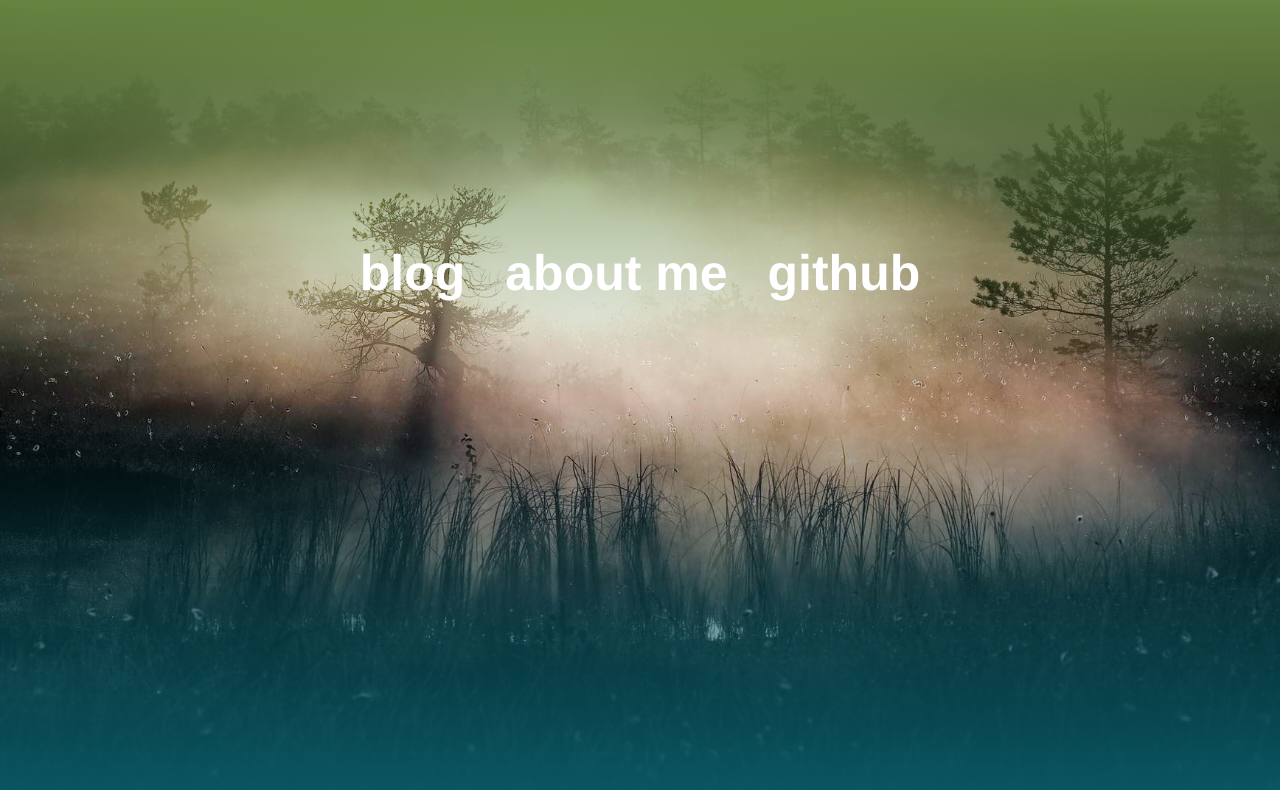
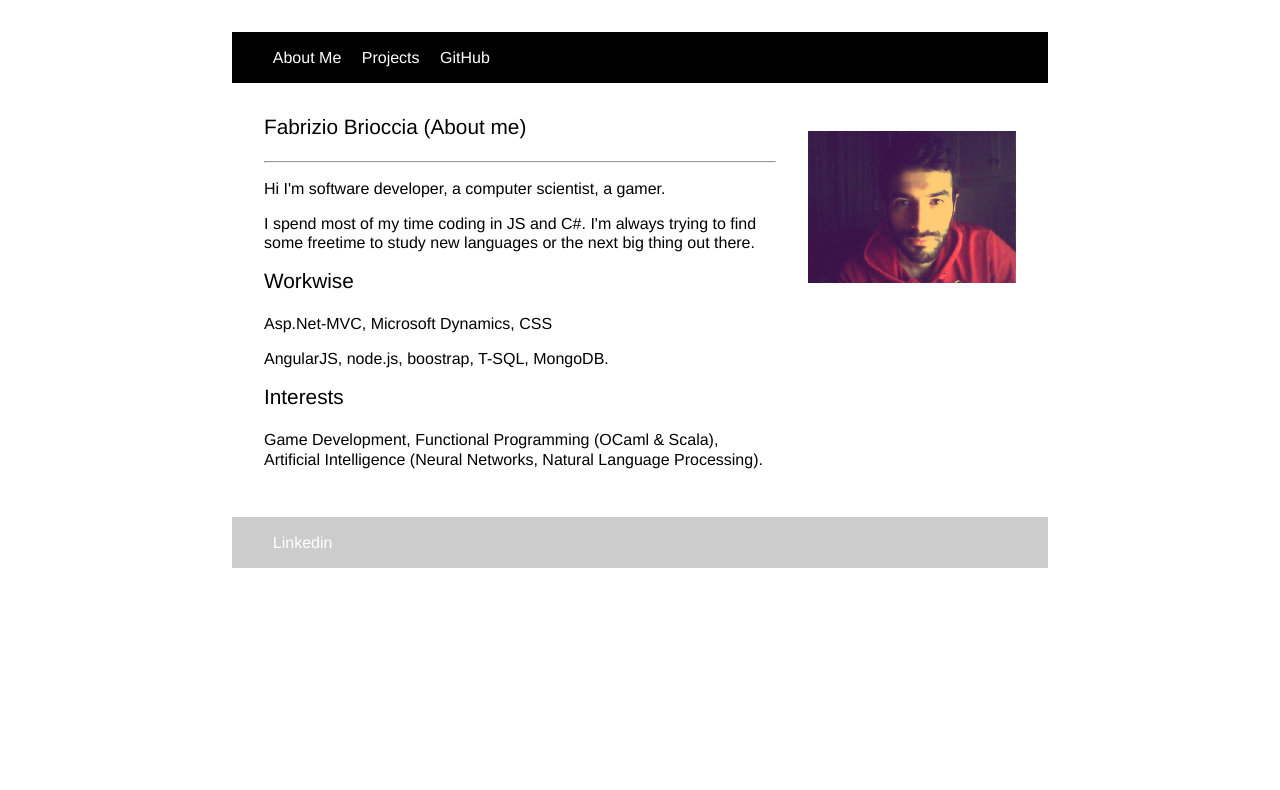
Before and after one commit to fbrioccia/fbrioccia.github.io, a plain HTML site: page index.html in a window 1280 px wide. Drawn offline with Linux system fonts and the light colour scheme.

Commit message:
New Site

```diff
--- /dev/null
+++ b/Content/Styles/styles4.css
@@ -0,0 +1,133 @@
+body {
+	margin:0;
+	padding:0;
+	color:#000;
+	background:#fff;
+	font:1em/1.2 helvetica,arial,sans-serif
+}
+h1 {
+	margin:0;
+	font-size:1.5em;
+	font-weight:500
+}
+h2,h3 {
+	margin:0 0 1em;
+	font-size:1.3em;
+	font-weight:500
+}
+
+.container {
+	max-width:51em;
+	margin:0 auto
+}
+.header {
+	padding:1em
+}
+.nav-bar {
+	color:#fff;
+	background-color:#000
+}
+.content {
+	padding:1em
+}
+.main {
+	margin-bottom:1em
+}
+.aside {
+	margin-bottom:1em
+}
+.footer {
+	clear:both;
+	padding:1em;
+	background-color:#ccc
+}
+.nav {
+	margin:0;
+	padding:0;
+	list-style:none
+}
+.nav li {
+	display:inline;
+	margin:0
+}
+.nav a {
+	display:block;
+	padding:0.7em 1.25em;
+	color:#fff;
+	text-decoration:none;
+	border-bottom:1px solid gray
+}
+.nav a:link {
+	color:#fff
+}
+.nav a:visited {
+	color:#fff
+}
+.nav a:focus {
+	color:orange;
+	font-weight: bolder;
+}
+.nav a:hover {
+	color:orange;
+	font-weight: bolder;
+}
+.nav a:active {
+	color:#fff;
+	background-color:red
+}
+
+.photo{
+    max-width: 100%;
+    max-height: 100%;
+}
+.fixed{
+    width: 200px;
+}
+.flex-item{
+    flex-grow: 1;
+}
+.doublediv{
+    display: flex;
+}
+
+@media (min-width:800px) {
+	.header {
+		padding:1em 5%
+	}
+	.nav-bar {
+		padding:1em 5%
+	}
+	.nav li {
+		display:inline;
+		margin:0 1em 0 0
+	}
+	.nav a {
+		display:inline;
+		padding:0;
+		border-bottom:0
+	}
+	.content {
+		overflow:hidden;
+		padding:2em 0 1em
+	}
+	.main {
+		float:left;
+		width:32em;
+		margin:0 2em 1em 2em
+	}
+	.aside {
+		float:left;
+		width:13em;
+		margin-bottom:1em
+	}
+	.footer {
+		padding:1em 5%
+	}
+
+}
+
+@media (max-width:800px) {
+     img{
+       display: none;
+    }
+}
--- a/index.html
+++ b/index.html
@@ -1,77 +1,55 @@
-<HTML>
+<html lang=en>
 
-<Head>
-    <meta name="viewport" content="width=device-width, initial-scale=1.0">
-    <link href="Content/Styles/front.css" rel="stylesheet" type="text/css">
-
-</Head>
+<head>
+    <meta charset=utf-8>
+    <title>Curriculum Vitae</title>
+    <link rel=stylesheet href=Content\Styles\styles4.css>
+</head>
 
 <body>
-    <div class="bg-img">
-        <div class="top-div">
-            <br>
-            <ul>
-                <li><a href="#"id="back">Back</a></li>
-            </ul></div>
-        <div class="navBar">
-            <ul>
-                <li><a href="#">blog</a></li>
-                <li><a id="about" href="javascript:;">about me</a></li>
-                <li><a target="_blank" href="https://github.com/fbrioccia">Github</a></li>
+    <div class=container>
+        <div class=header>
+            <!--<h1>Sample 4 - Em width layout - "Liquid layouts the easy way"</h1>-->
+        </div>
+        <div class=nav-bar>
+            <ul class=nav>
+                 <li><a href="#">About Me</a></li>
+                <li><a href="projects.html">Projects</a></li>
+                <li><a href="https://github.com/fbrioccia/">GitHub</a></li>
             </ul>
         </div>
-        <div class="bottom-div">
-            <div class="central-div">
-                <div class="cv-div">
-                    <div class="cv-left">
-                        <div class="cv-photo">
-                            <img src="Content/Images/download.jpg">
-                        </div>
-                        <div class="separator">
-                        </div>
-                    </div>
-                    <div class="cv-right">
-                        <div class="cv-photoText">
-                            <h3>fabrizio brioccia</h3>
-                            <P>Software Developer</P>
-                            </br>
-                            <p class="bold">Get in touch</p>
-                            <P>fabrizio.brioccia@gmail.com</P>
+        <div class=content>
+            <div class=main>
+                <h2>Fabrizio Brioccia (About me)</h2>
+                <hr>
+                <p>Hi I'm software developer, a computer scientist, a gamer.</P>
 
-                        </div>
+                <P>I spend most of my time coding in JS and C#. I'm always trying to find some freetime to study new languages
+                    or the next big thing out there.</P>
+                <h3>Workwise</h3>
+                <p>Asp.Net-MVC, Microsoft Dynamics, CSS</p>
+                <p>AngularJS, node.js, boostrap, T-SQL, MongoDB. </p>
+                <h3>Interests</h3>
+                <P>Game Development, Functional Programming (OCaml & Scala), Artificial Intelligence (Neural Networks, Natural
+                    Language Processing).</p>
 
-                        <div class="cv-body">
-                            </br></br>
-                            <P>Hi I'm software developer, a computer scientist,</P>
-                            <P>a gamer.</P>
-                            </br>
-                            <P>I spend most of my time coding in JS and C#.</p>
-                            </br>
-                            <p>I'm always trying to find some freetime to study new languages (on the list: Ruby) or the next
-                                big thing out there.</P>
-                            </br>
-                            <P class="bold">Workwise</p>
-                            <p>Asp.Net-MVC, Microsoft Dynamics, CSS</p>
-                            <p>AngularJS, node.js, boostrap, T-SQL, MongoDB. </p>
-                            </br>
-                            <P class="bold">Interests</p>
-                            <p>My interest in the field of Computer Science are mainly:</P>
-                            </br>
-                            <P>Game Development, Functional Programming (OCaml & Scala), Artificial Intelligence (Neural Networks,
-                                Natural Language Processing).</p>
-                            </br>
-                           </br>
-                           </br>
-                            </br>
-                        </div>
-                    </div>
-                    <div class="cv-close" onclick="_closeDiv()">
-
-                    </div>
-                </div>
+                <p></p>
             </div>
-
+            <div class=aside>
+                <!--<h3>Sidebar</h3>-->
+                <p>
+                    <img class="photo" src="Content/Images/photo.jpg" />
+                </p>
+            </div>
         </div>
+        <div class=footer>
+            <ul class=nav>
+                <li><a href="https://www.linkedin.com/in/fabrizio-brioccia-62107894" class=btn>Linkedin</a></li>
+                <!--<li><a href="" class=btn>Orichalcum</a></li>
+                <li><a href="" class=btn>???</a></li>-->
+            </ul>
+        </div>
+    </div>
 </body>
 
-</HTML>
+</html>
```
Also changed, not shown: projects.html (added, +52 -0 lines), Content/Images/download.jpg (deleted), Content/Images/dungeonsickness.jpg (added), Content/Images/photo.jpg (added).
